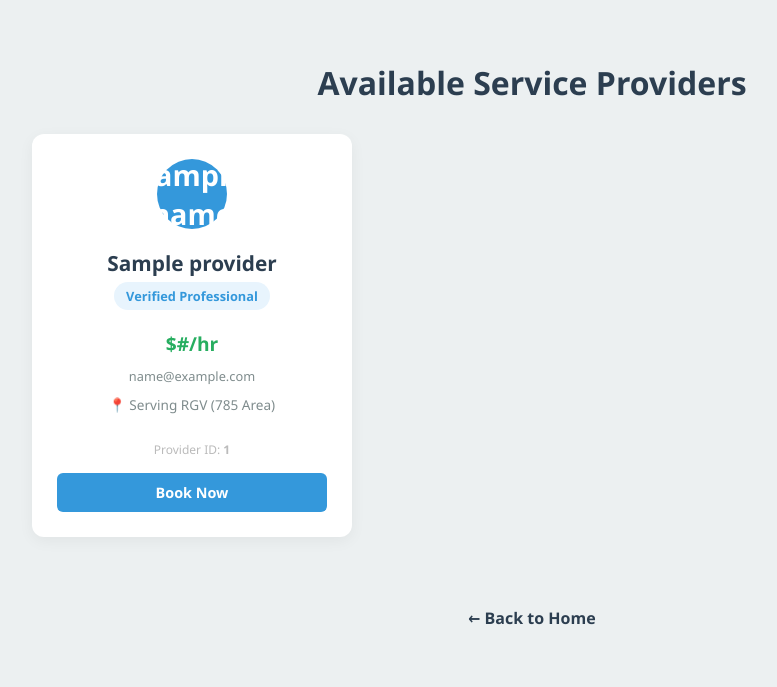
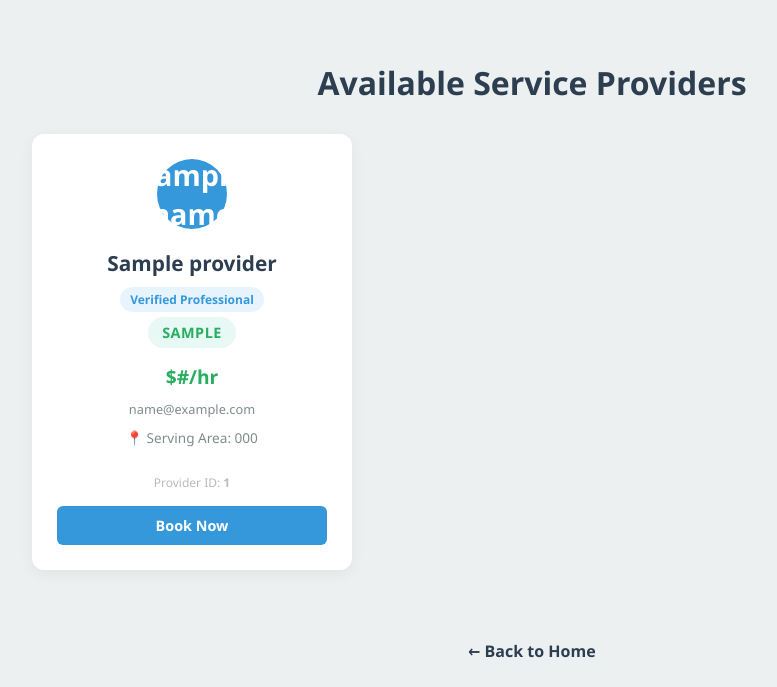
Before and after one commit to CompleteCanoe98/DatabaseFinal, a Flask app: template templates/providers.html in a window 1280 px wide. Shown: the top 687 px of the page, without its empty margins (108-885 px from the left). Run offline with Flask 3, Linux system fonts and the light colour scheme; the template is opened without the code that fills it: most values are stand-ins (such as "Sample title", 1, 10 or a date in 2020).

Commit message:
Update styling and add service badge in providers.html

```diff
--- a/templates/providers.html
+++ b/templates/providers.html
@@ -70,15 +70,15 @@
             font-size: 1.3rem;
             font-weight: bold;
             color: var(--primary);
-            margin: 5px 0;
+            margin: 5px 0 10px 0;
         }
 
-        /* Styling for the new Rate and Zip info */
+        /* Styling for the Rate and Zip info */
         .rate-tag {
             font-size: 1.2rem;
             font-weight: bold;
             color: var(--accent);
-            margin: 10px 0;
+            margin: 15px 0 10px 0;
         }
 
         .zip-info {
@@ -96,14 +96,27 @@
             margin-bottom: 10px;
         }
 
+        /* The original Blue Badge */
         .badge {
             background: #e8f4fd;
             color: var(--secondary);
-            padding: 5px 12px;
+            padding: 4px 10px;
             border-radius: 20px;
-            font-size: 0.8rem;
+            font-size: 0.75rem;
             font-weight: bold;
-            margin-bottom: 10px;
+            margin-bottom: 5px;
+        }
+
+        /* NEW: The Green Service Badge */
+        .service-badge {
+            background: #e8f8f5;
+            color: var(--accent);
+            padding: 6px 14px;
+            border-radius: 20px;
+            font-size: 0.9rem;
+            font-weight: bold;
+            text-transform: uppercase;
+            letter-spacing: 0.5px;
         }
 
         .btn-book {
@@ -140,14 +153,16 @@
                 <div class="provider-card">
                     <div class="avatar">{{ provider.name[0] }}</div>
                     <div class="provider-name">{{ provider.name }}</div>
+
                     <div class="badge">Verified Professional</div>
+                    <div class="service-badge">{{ provider.service_type }}</div>
 
                     <div class="rate-tag">${{ provider.hourly_rate }}/hr</div>
 
                     <div class="provider-email">{{ provider.email }}</div>
 
                     <div class="zip-info">
-                        📍 Serving RGV (785 Area)
+                        📍 Serving Area: {{ provider.zip_code }}
                     </div>
 
                     <p style="font-size: 0.75rem; color: #bbb; margin-bottom: 15px;">
```
